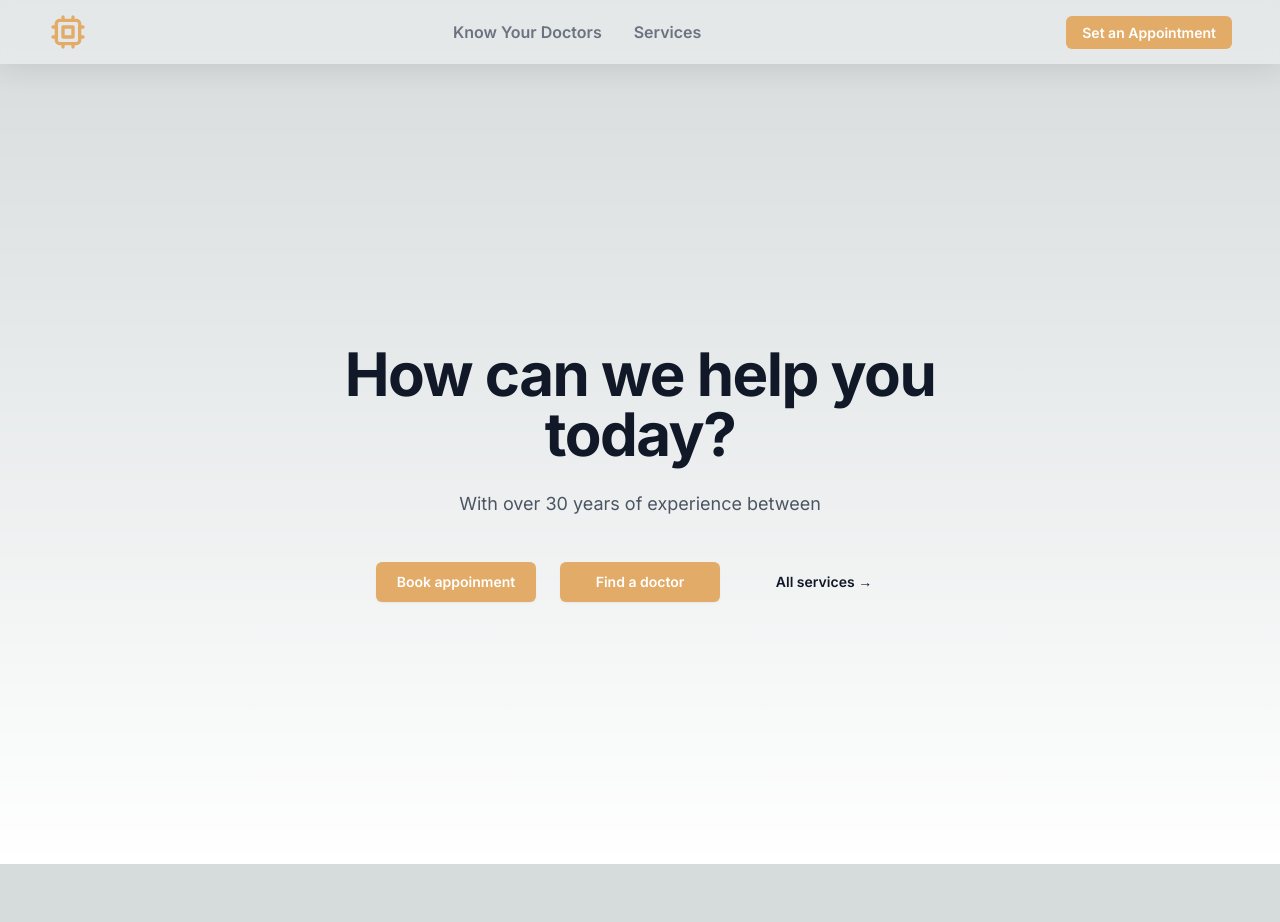
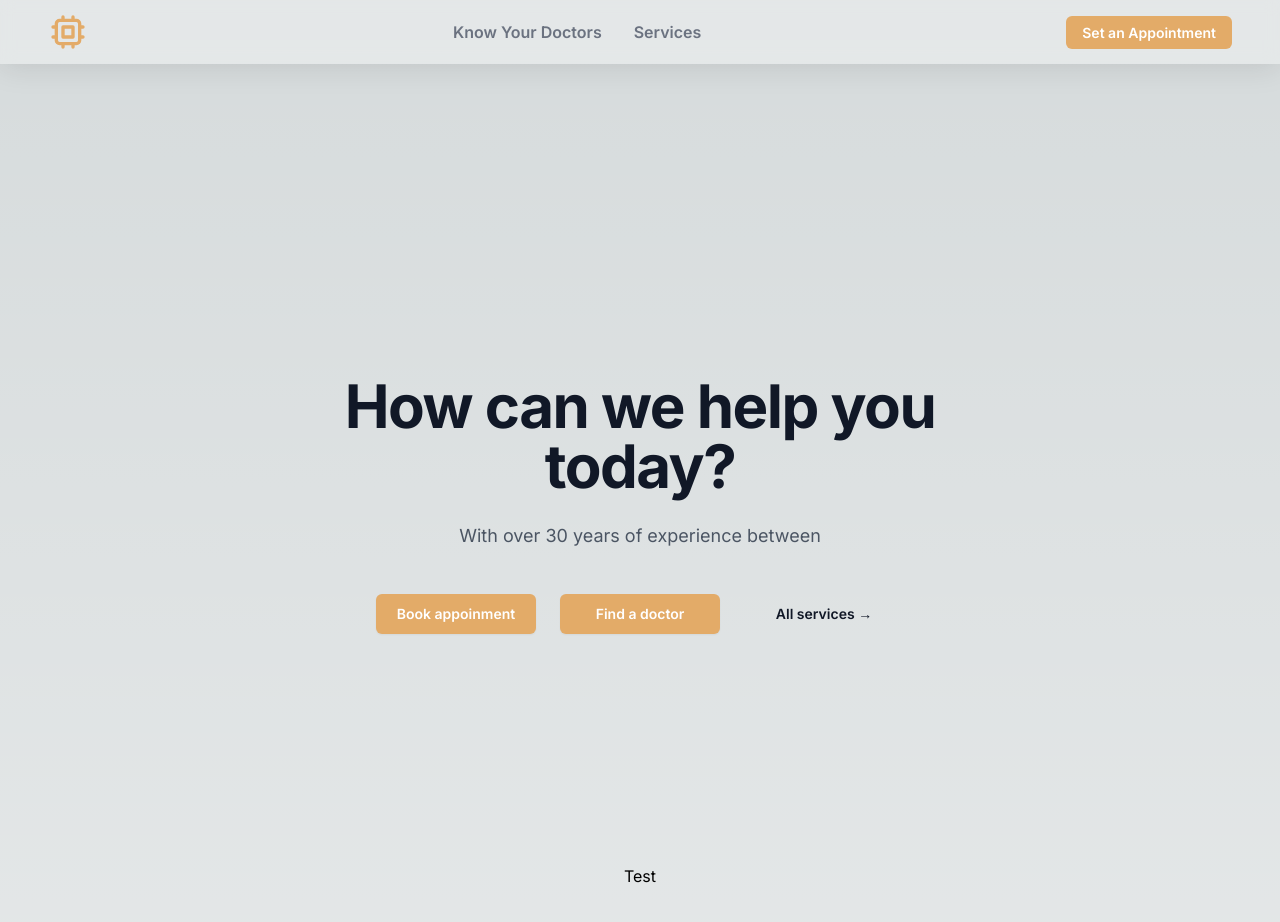
Before and after one commit to MisterMunchkin/mom-and-me-clinic, a Next.js app: page / in a window 1280 px wide. Shown: the top 922 px of the page. Before the commit the page ends 864 px from the top, so only its background shows below. Built offline with nearby package versions, Linux system fonts and the light colour scheme.

Commit message:
moved hero outside of main as main should be the doctors list

```diff
--- a/app/page.tsx
+++ b/app/page.tsx
@@ -6,8 +6,14 @@ export default function Home() {
   return (
     <>
       <NavBar />
-      <main className="flex min-h-screen flex-col items-center justify-between pt-24 md:px-24 md:pt-0">
+      <div className="min-h-screen pt-24 md:px-24 md:pt-8">
         <Hero />
+      </div>
+      <main id="main-content" className="flex flex-col items-center justify-between">
+        {/* Main info should be list of doctors where you can book */}
+        <div style={{minHeight: 2000}}>
+          Test
+        </div>
       </main>
     </>
   )
```
